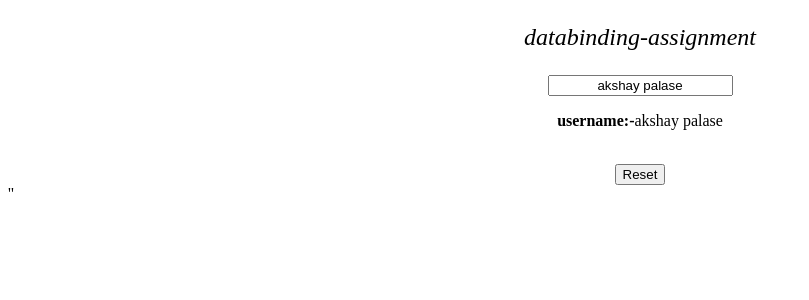
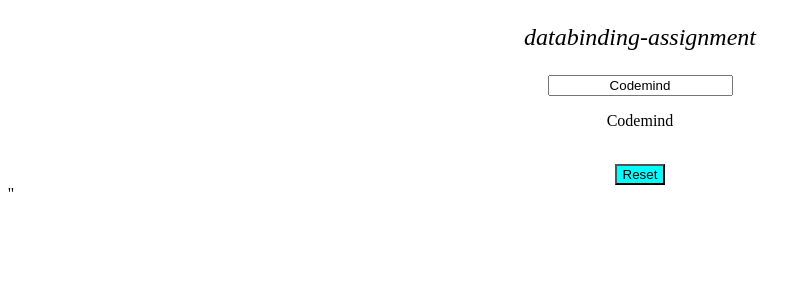
Before and after one commit to akshaypalase/AngularApp, an Angular app: page / in a window 1280 px wide. Shown: the top 300 px of the page, without its empty margins (0-809 px from the left). Built offline with nearby package versions, Linux system fonts and the light colour scheme.

Commit message:
updated
updated

```diff
--- a/src/app/databinding-assignment/databinding-assignment.component.css
+++ b/src/app/databinding-assignment/databinding-assignment.component.css
@@ -6,7 +6,8 @@ div ,p {
     font-size: x-large;
     font-weight: 500;
 
+
 }
-label{
-    font-weight: bolder;
+#b{
+    background-color: aqua;
 }
--- a/src/app/databinding-assignment/databinding-assignment.component.html
+++ b/src/app/databinding-assignment/databinding-assignment.component.html
@@ -1,7 +1,7 @@
 <p id="add">databinding-assignment </p>
 <div>
     <input type="text" [(ngModel)]="username" (ngModelChange)="datta()" ><br>
-    <p><label>username:-</label>{{username}}</p><br>
-    <button [disabled]="x" (click)="resetall()"  >Reset</button>
+    <p>{{username}}</p><br>
+    <button id="b" [disabled]="x" (click)="resetall()"  >Reset</button>
 </div>
 ''
--- a/src/app/databinding-assignment/databinding-assignment.component.ts
+++ b/src/app/databinding-assignment/databinding-assignment.component.ts
@@ -6,7 +6,7 @@ import { Component, OnChanges, OnInit, SimpleChanges } from '@angular/core';
   styleUrls: ['./databinding-assignment.component.css']
 })
 export class DatabindingAssignmentComponent  {
-   username : string ="akshay palase";
+   username : string ="Codemind";
    x : boolean=false;
 
   constructor() { }
@@ -17,7 +17,13 @@ export class DatabindingAssignmentComponent  {
 
   }
   datta(){
-    this.x=false;
+    if(this.username.length>0){
+      this.x=false;
+    }
+    else{
+      this.x=true;
+    }
+
     console.log("datta");
 
   }
```
